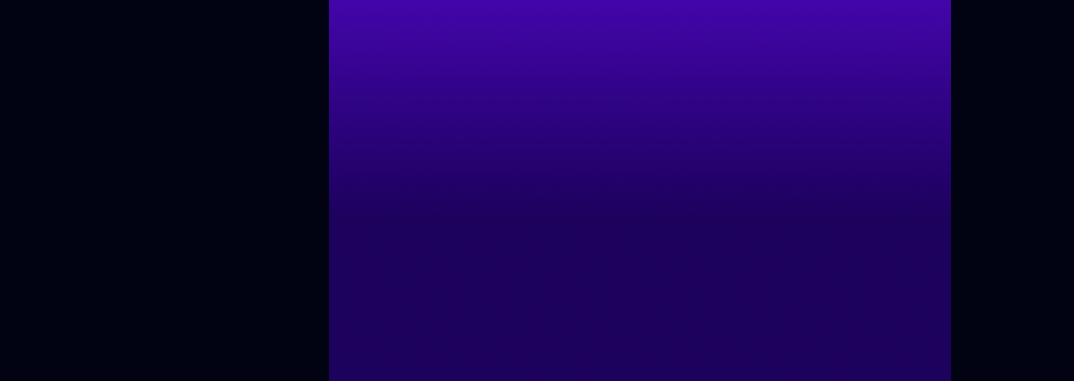
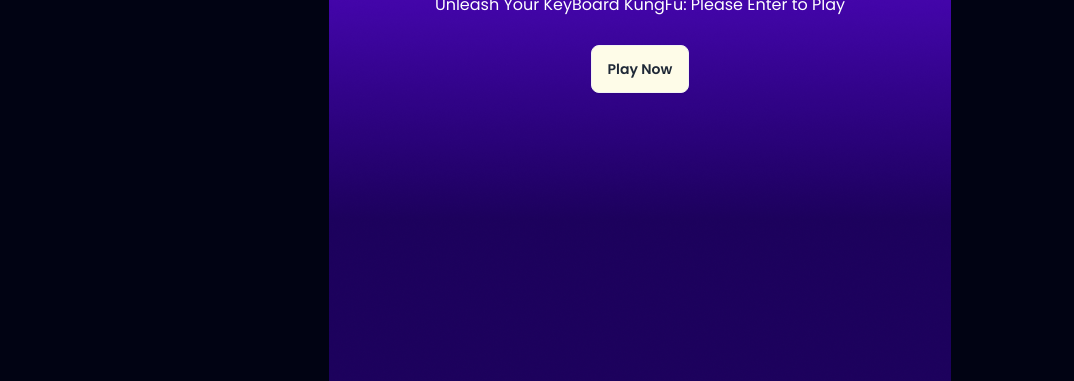
Before and after one commit to SabbbirxHossain/Alphabet-Clash-Pro, a plain HTML site: page index.html in a window 1280 px wide. Shown: the part 419-800 px from the top of the page, without its empty margins (0-1074 px from the left). Drawn offline with nearby package versions, Linux system fonts and the light colour scheme.

Commit message:
Home screen is done

```diff
--- a/index.html
+++ b/index.html
@@ -11,8 +11,12 @@
 </head>
 <body class="font-poppins" >
   <main class="min-h-screen bg-[#010313] bg-[url(images/background.png)] bg-no-repeat bg-center" >
-    <section class="home">
-      <h1 class="text-8xl">Alpha Clash Pro</h1>
+    <section class="home min-h-screen text-white flex  items-center justify-center">
+      <div class="flex flex-col items-center gap-7">
+        <h1 class="text-8xl">Alpha Clash Pro</h1>
+        <p>Unleash Your KeyBoard KungFu: Please Enter to Play</p>
+        <button class="btn bg-yellow-50">Play Now</button>
+      </div>
     </section>
 
     <section class="playGround">
```
